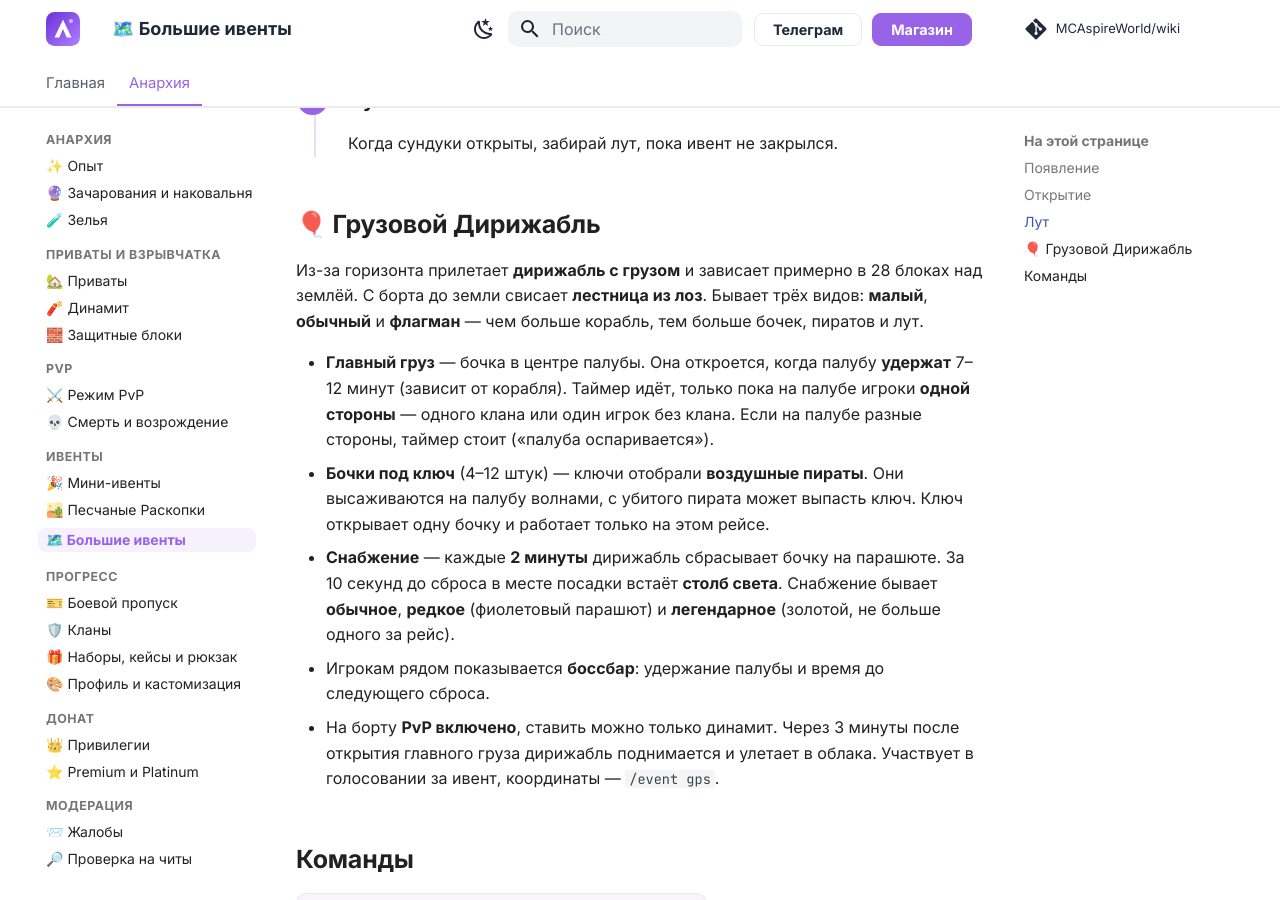
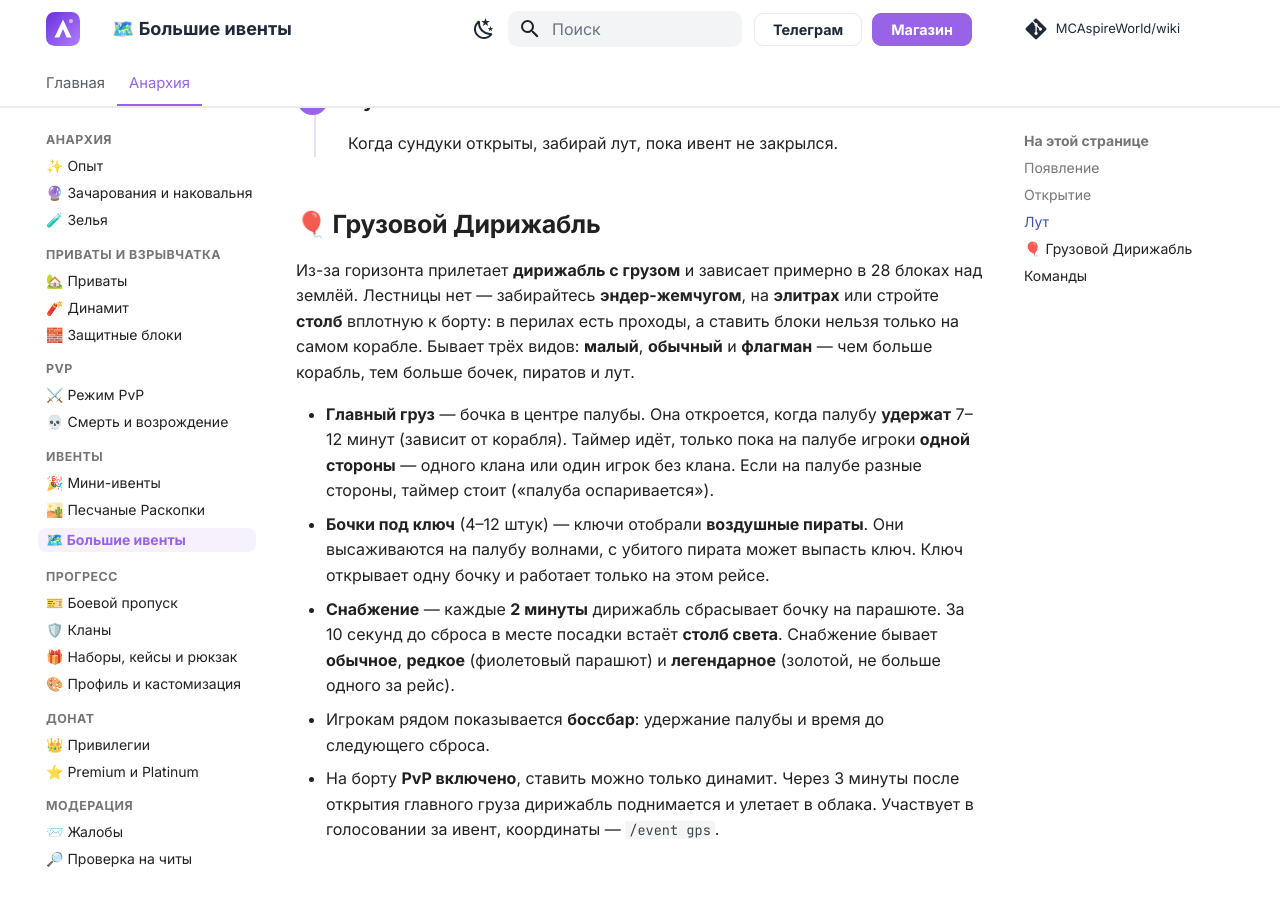
Before and after one commit to MCAspireWorld/wiki, an MkDocs documentation site: the page built from docs/anarchy/events.md, in a window 1280 px wide and 900 px high, scrolled down 542 px. Built offline with MkDocs 1.6.1 and Material for MkDocs 9.7.7, drawn with Linux system fonts in a browser that asks for light colours; comment, search, counter and statistics services are not loaded.

Commit message:
Дирижабль: без лестницы, новый вид
Co-Authored-By: Claude Opus 5.5 <noreply@anthropic.com>

```diff
--- a/docs/anarchy/events.md
+++ b/docs/anarchy/events.md
@@ -20,7 +20,7 @@
 
 ## 🎈 Грузовой Дирижабль
 
-Из-за горизонта прилетает **дирижабль с грузом** и зависает примерно в 28 блоках над землёй. С борта до земли свисает **лестница из лоз**. Бывает трёх видов: **малый**, **обычный** и **флагман** — чем больше корабль, тем больше бочек, пиратов и лут.
+Из-за горизонта прилетает **дирижабль с грузом** и зависает примерно в 28 блоках над землёй. Лестницы нет — забирайтесь **эндер-жемчугом**, на **элитрах** или стройте **столб** вплотную к борту: в перилах есть проходы, а ставить блоки нельзя только на самом корабле. Бывает трёх видов: **малый**, **обычный** и **флагман** — чем больше корабль, тем больше бочек, пиратов и лут.
 
 - **Главный груз** — бочка в центре палубы. Она откроется, когда палубу **удержат** 7–12 минут (зависит от корабля). Таймер идёт, только пока на палубе игроки **одной стороны** — одного клана или один игрок без клана. Если на палубе разные стороны, таймер стоит («палуба оспаривается»).
 - **Бочки под ключ** (4–12 штук) — ключи отобрали **воздушные пираты**. Они высаживаются на палубу волнами, с убитого пирата может выпасть ключ. Ключ открывает одну бочку и работает только на этом рейсе.
```
